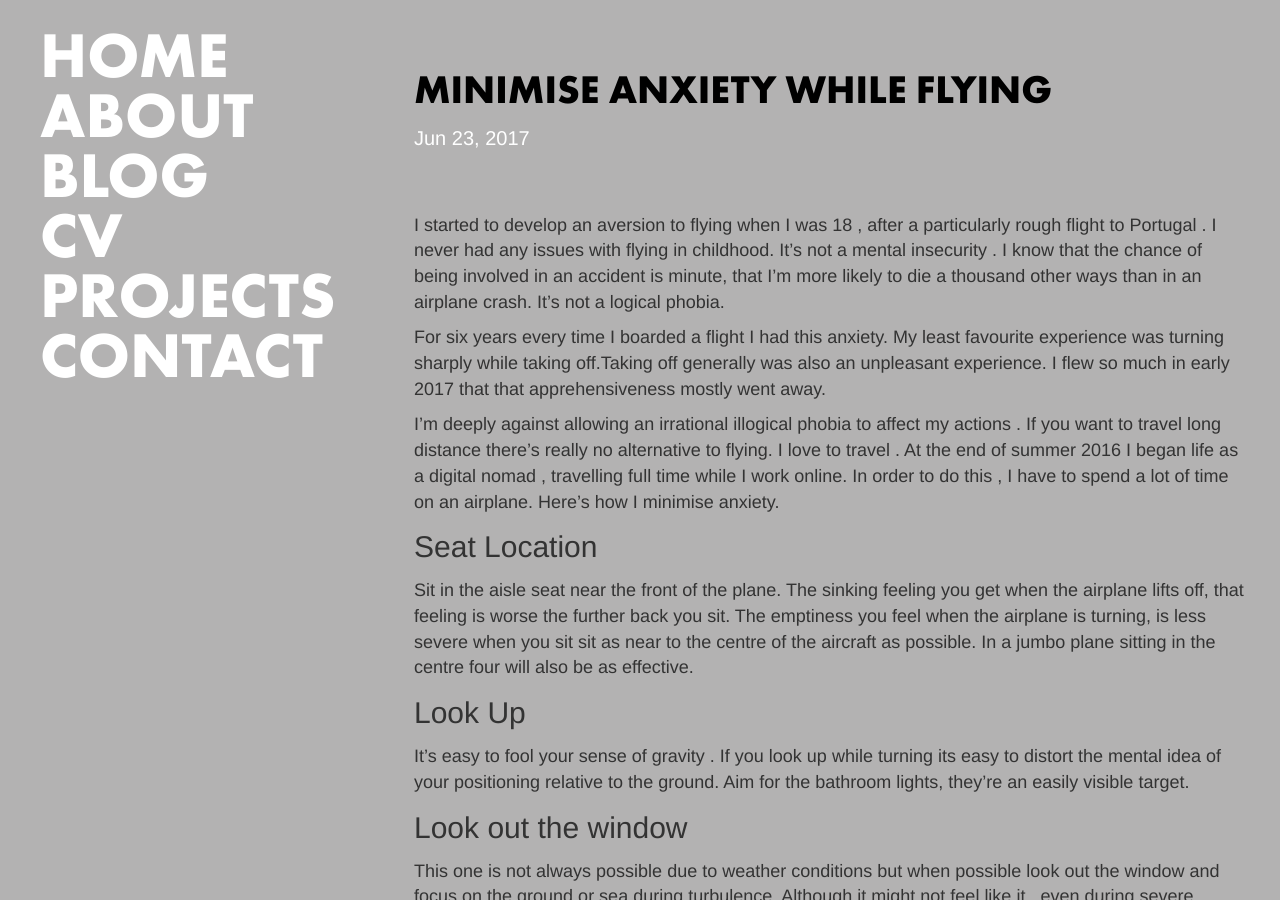
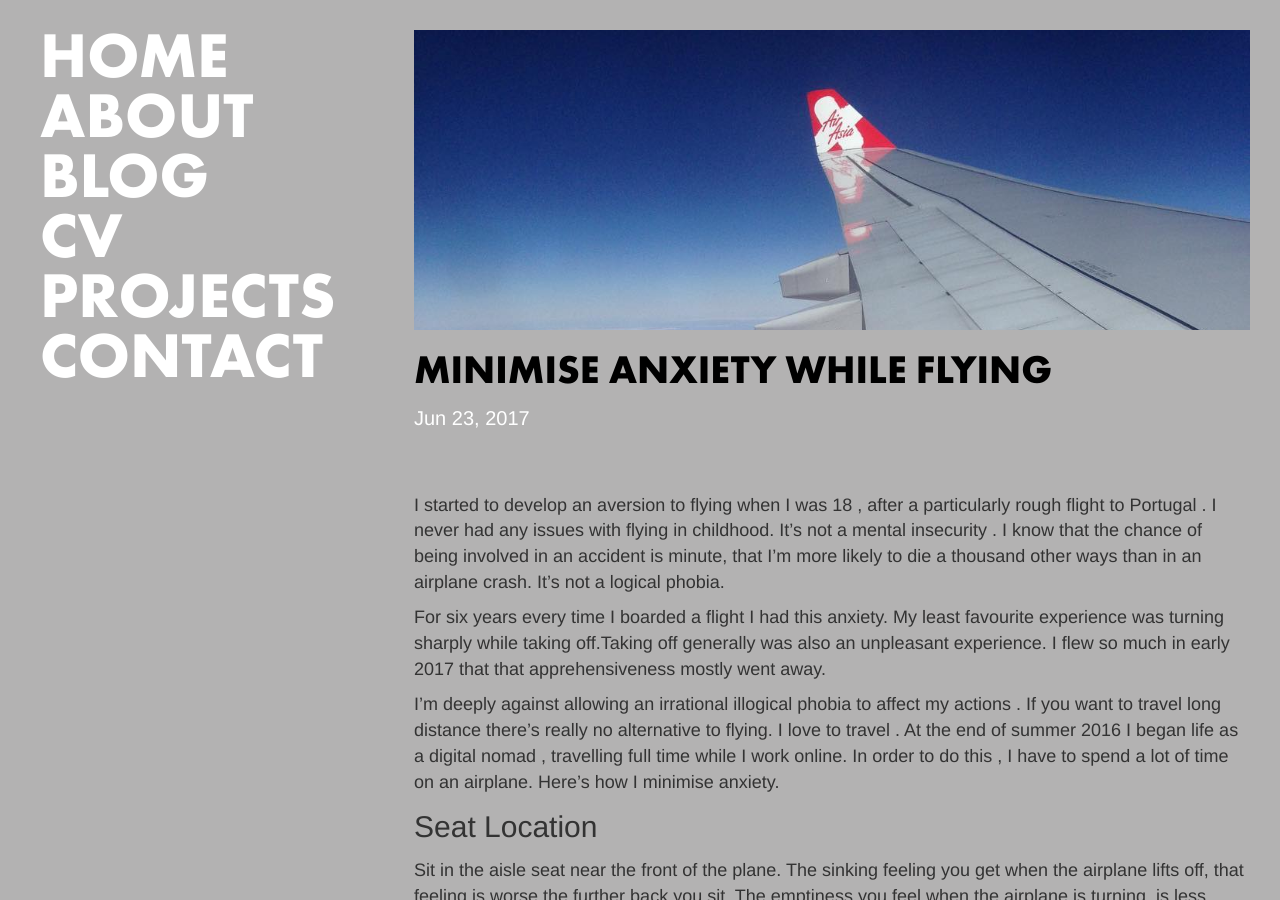
Before and after one commit to nileahtobhair/nileahtobhair.github.io, a Jekyll site: the page built from _posts/2017-06-24-flying-anxiety.md, in a window 1280 px wide and 900 px high. Built offline with Jekyll 4.4.1, drawn with Linux system fonts in a browser that asks for light colours.

Commit message:
adding blog photo

```diff
--- a/_posts/2017-06-24-flying-anxiety.md
+++ b/_posts/2017-06-24-flying-anxiety.md
@@ -9,6 +9,7 @@ visible : true
 icon : ""
 cover : ""
 permalink: /blog/minimiseflyinganxiety
+mainImage : "/assets/australia.jpg"
 ---
 
 I started to develop an aversion to flying when I was 18 , after a particularly rough flight to Portugal . I never had any issues with flying in childhood. It's not a mental insecurity . I know that the chance of being involved in an accident is minute, that I'm more likely to die a thousand other ways than in an airplane crash. It's not a logical phobia.
```
Also changed, not shown: blog/index.html (+1 -8 lines), assets/australia.jpg (added), assets/klpopcorn.jpg (added).
